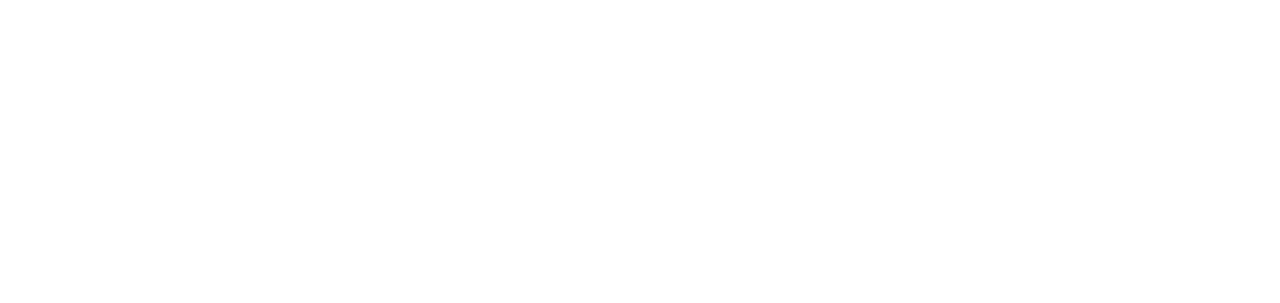
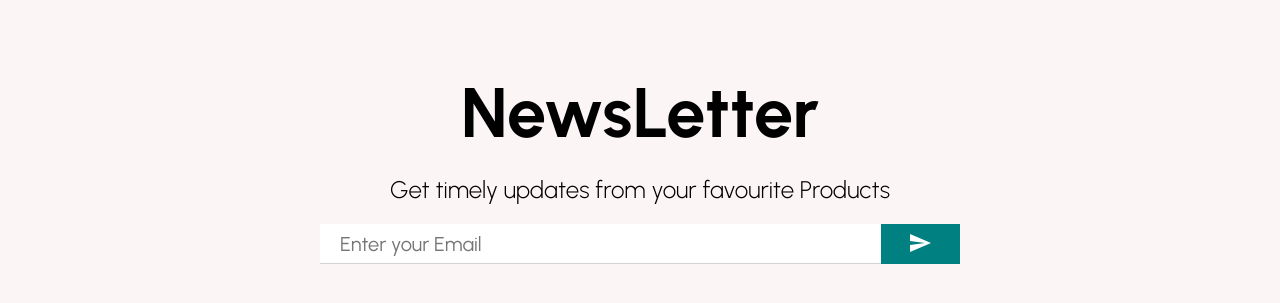
Before and after one commit to haseeb0505/Mern_E-commerce, a React (Create React App) app in the folder client/: page / in a window 1280 px wide. Shown: the part 2329-2632 px from the top of the page. Before the commit the page ends 2256 px from the top, so only its background shows below. Built offline with nearby package versions, Linux system fonts and the light colour scheme.

Commit message:
newsletter

```diff
--- /dev/null
+++ b/client/src/components/NewsLetter.jsx
@@ -0,0 +1,74 @@
+import { Send } from '@material-ui/icons'
+import React from 'react'
+
+import styled from 'styled-components'
+const Container = styled.div`
+height:60vh;
+background-color: #fcf5f5;
+display:flex ;
+flex-direction:column ;
+align-items:center ;
+justify-content:center ;
+
+
+
+`
+const Title = styled.h1`
+font-size: 70px;
+margin-bottom:20px ;
+
+`
+const Description = styled.p`
+font-size: 24px;
+font-weight: 300;
+margin-bottom:20px ;
+`
+
+const InputContainer = styled.div`
+width:50% ;
+height:40px;
+background-color:white ;
+display:flex ;
+justify-content: space-between;
+
+
+`
+
+const Input = styled.input`
+
+border:none ;
+
+border-bottom:1px solid lightgray ;
+font-size:20px ;
+padding-left:20px ;
+align-items:center ;
+flex:8
+`
+
+const Button = styled.button`
+flex:1 ;
+cursor: pointer;
+border:none ;
+background-color: teal ;
+color:white ;
+;
+
+`
+
+const NewsLetter = () => {
+    return (
+        <Container>
+            <Title>NewsLetter</Title>
+            <Description>Get timely updates from your favourite Products</Description>
+            <InputContainer>
+                <Input placeholder='Enter your Email' />
+                <Button >
+                    <Send />
+                </Button>
+            </InputContainer>
+
+        </Container>
+    )
+}
+
+export default NewsLetter
--- a/client/src/pages/Home.jsx
+++ b/client/src/pages/Home.jsx
@@ -2,6 +2,7 @@
 import Announcement from '../components/Announcement'
 import Categories from '../components/Categories'
 import Navbar from '../components/Navbar'
+import NewsLetter from '../components/NewsLetter'
 import Products from '../components/Products'
 import Slider from '../components/Slider'
 
@@ -16,6 +17,7 @@
             <Slider />
             <Categories />
             <Products />
+            <NewsLetter />
         </div>
     )
 }
```
